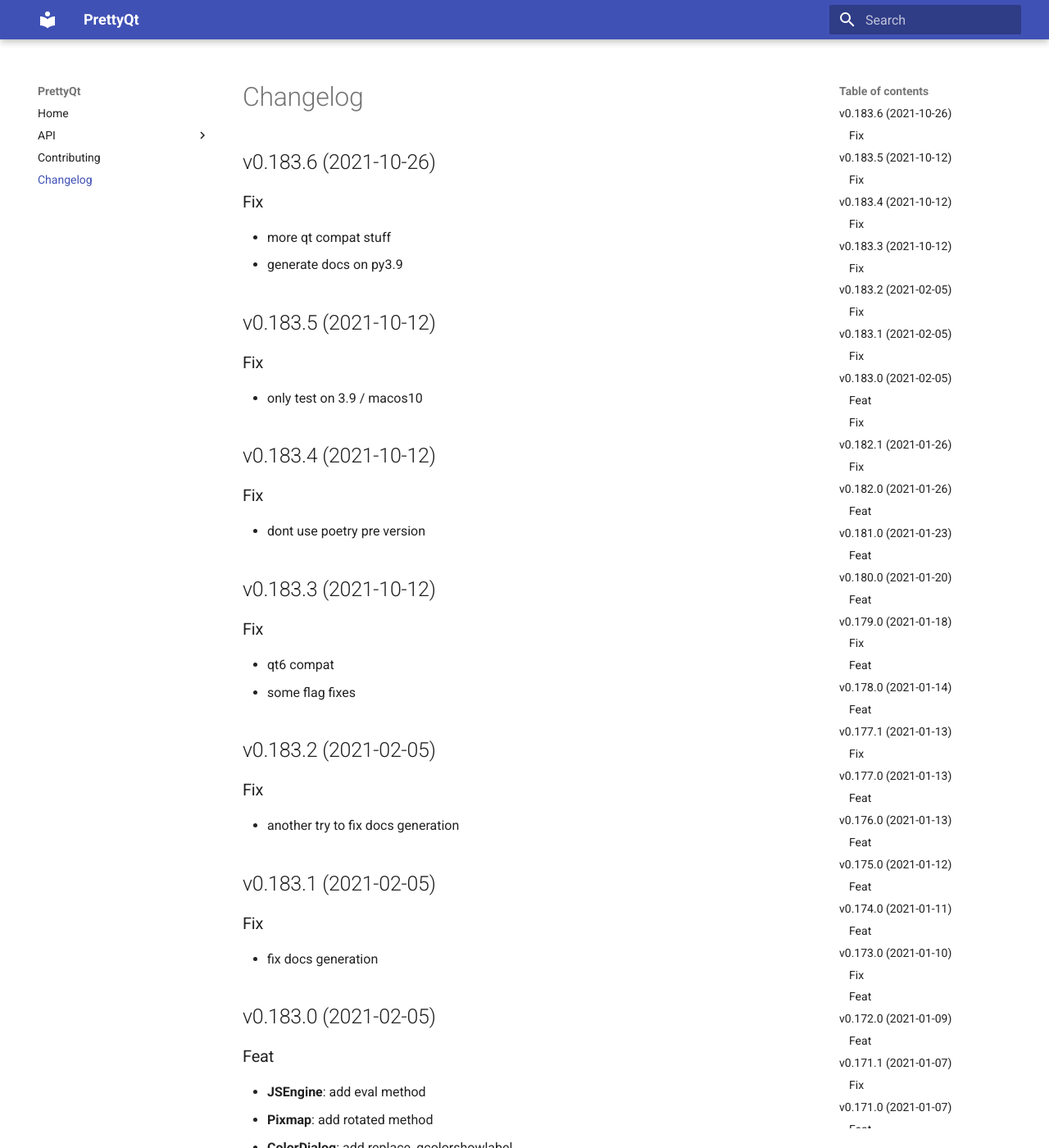
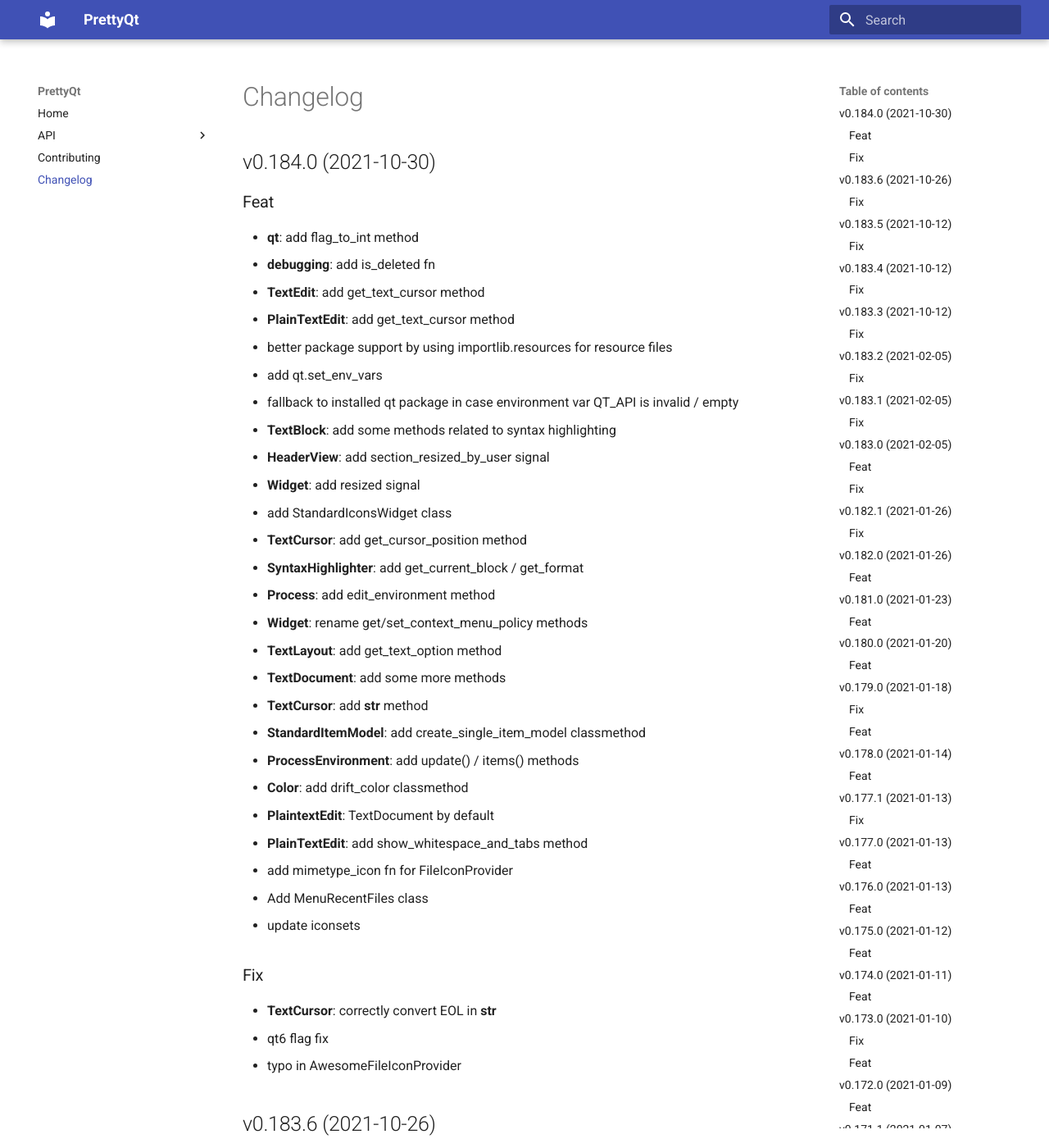
Before and after one commit to phil65/PrettyQt, an MkDocs documentation site: the page built from docs/changelog.md, in a window 1280 px wide and 1400 px high. Shown: the whole window at 82% size. Built offline with MkDocs 1.6.1 and Material for MkDocs 9.7.7, drawn with Linux system fonts in a browser that asks for light colours.

Commit message:
bump: version 0.183.6 → 0.184.0

```diff
--- a/docs/changelog.md
+++ b/docs/changelog.md
@@ -1,3 +1,40 @@
+## v0.184.0 (2021-10-30)
+
+### Feat
+
+- **qt**: add flag_to_int method
+- **debugging**: add is_deleted fn
+- **TextEdit**: add get_text_cursor method
+- **PlainTextEdit**: add get_text_cursor method
+- better package support by using importlib.resources for resource files
+- add qt.set_env_vars
+- fallback to installed qt package in case environment var QT_API is invalid / empty
+- **TextBlock**: add some methods related to syntax highlighting
+- **HeaderView**: add section_resized_by_user signal
+- **Widget**: add resized signal
+- add StandardIconsWidget class
+- **TextCursor**: add get_cursor_position method
+- **SyntaxHighlighter**: add get_current_block / get_format
+- **Process**: add edit_environment method
+- **Widget**: rename get/set_context_menu_policy methods
+- **TextLayout**: add get_text_option method
+- **TextDocument**: add some more methods
+- **TextCursor**: add __str__ method
+- **StandardItemModel**: add create_single_item_model classmethod
+- **ProcessEnvironment**: add update() / items() methods
+- **Color**: add drift_color classmethod
+- **PlaintextEdit**: TextDocument by default
+- **PlainTextEdit**: add show_whitespace_and_tabs method
+- add mimetype_icon fn for FileIconProvider
+- Add MenuRecentFiles class
+- update iconsets
+
+### Fix
+
+- **TextCursor**: correctly convert EOL in __str__
+- qt6 flag fix
+- typo in AwesomeFileIconProvider
+
 ## v0.183.6 (2021-10-26)
 
 ### Fix
--- a/prettyqt/__init__.py
+++ b/prettyqt/__init__.py
@@ -2,7 +2,7 @@
 
 __author__ = """Philipp Temminghoff"""
 __email__ = "phil65@kodi.tv"
-__version__ = "0.183.6"
+__version__ = "0.184.0"
 
 
 def debug():
--- a/pyproject.toml
+++ b/pyproject.toml
@@ -1,6 +1,6 @@
 [tool.poetry]
 name = "PrettyQt"
-version = "0.183.6"
+version = "0.184.0"
 description = "A pythonic layer on top of PyQt5 / PySide2 / PySide6"
 readme = 'docs/index.md'
 repository = "https://github.com/phil65/prettyqt"
@@ -147,7 +147,7 @@ exclude = '''
 '''
 [tool.commitizen]
 name = "cz_conventional_commits"
-version = "0.183.6"
+version = "0.184.0"
 tag_format = "v$version"
 version_files = [
     "prettyqt/__init__.py:__version__",
--- a/setup.py
+++ b/setup.py
@@ -37,6 +37,6 @@ setup(
     packages=find_packages(),
     test_suite="tests",
     url="https://github.com/phil65/prettyqt",
-    version="0.183.6",
+    version="0.184.0",
     zip_safe=False,
 )
```
Also changed, not shown: CHANGELOG.md (+37 -0 lines).
